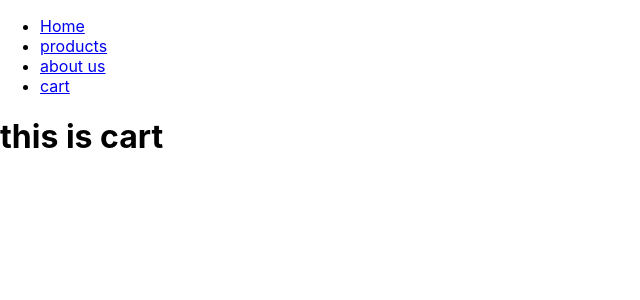
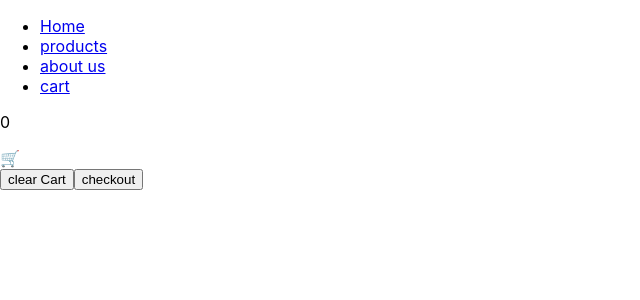
Before and after one commit to parham-mosadeq/storify, a React (Create React App) app: page /cart in a window 1280 px wide. Shown: the top 300 px of the page, without its empty margins (0-640 px from the left). Built offline with nearby package versions, Linux system fonts and the light colour scheme.

Commit message:
btn fin. cart don. btn add rem wo.

```diff
--- a/src/App.js
+++ b/src/App.js
@@ -28,17 +28,20 @@ const App = () => {
         <Route path='products/:id' element={<Product />}></Route>
 
         {/* products routes end */}
+
         {/* cat start */}
         <Route
           path='/products/categories/:category'
           element={<Categories />}
         ></Route>
         {/* cat end */}
+
         {/* about us start */}
         <Route path='/aboutUs' element={<AboutUs />}></Route>
         {/* about us end */}
 
         <Route path='/cart' element={<Cart />}></Route>
+
         {/* notfound */}
         <Route path='/notfound' element={<Notfound />}></Route>
         <Route path='*' element={<Navigate to='notfound' />}></Route>
--- a/src/components/cart/Cart.js
+++ b/src/components/cart/Cart.js
@@ -1,9 +1,53 @@
 import React from 'react';
+// redux
+import { useDispatch, useSelector } from 'react-redux';
+// functions
+import { clear, checkout } from '../../redux/buttons/actionsBtn';
 
 const Cart = () => {
+  const state = useSelector((state) => state.btnState);
+
+  console.log(state);
+
+  const dispatch = useDispatch();
+
   return (
     <div>
-      <h1>this is cart</h1>
+      <div>
+        {!state.checkout ? (
+          state.selectedItemsArray ? (
+            state.selectedItemsArray.map((item) => {
+              console.log(item);
+              return (
+                <div key={item.id}>
+                  <div>
+                    {/* <p>total items price: {state.total}</p> */}
+                    <p>total items counts: {state.itemsCounter}</p>
+                  </div>
+                  <img
+                    width={60}
+                    src={item.selectedItems.image}
+                    alt={item.selectedItems.title}
+                  />
+                  <div>
+                    <p>name: {item.selectedItems.title}</p>
+                    <p>price: {item.selectedItems.price}$</p>
+                  </div>
+                </div>
+              );
+            })
+          ) : (
+            <h1>your cart is empty</h1>
+          )
+        ) : (
+          <p>checkout</p>
+        )}
+      </div>
+      <div>
+        <button onClick={() => dispatch(clear())}>clear Cart</button>
+
+        <button onClick={() => dispatch(checkout())}>checkout</button>
+      </div>
     </div>
   );
 };
--- a/src/components/layouts/Navbar.js
+++ b/src/components/layouts/Navbar.js
@@ -1,6 +1,11 @@
 import React from 'react';
+import { useSelector } from 'react-redux';
+// router
 import { Link } from 'react-router-dom';
+// redux
+
 const Navbar = () => {
+  const itemsCounter = useSelector((state) => state.btnState.itemsCounter);
   return (
     <>
       <ul>
@@ -17,6 +22,13 @@ const Navbar = () => {
           <Link to='cart'>cart</Link>
         </li>
       </ul>
+
+      <div>
+        <div>
+          <p>{itemsCounter}</p>
+          <span>🛒</span>
+        </div>
+      </div>
     </>
   );
 };
--- a/src/components/products/Product.js
+++ b/src/components/products/Product.js
@@ -9,11 +9,12 @@ const Product = () => {
   const dispatch = useDispatch();
 
   const product = useSelector((state) => state.productsState.products);
-  console.log(product);
   const id = window.location.pathname.slice(-1);
 
   useEffect(() => {
-    dispatch(fetchProducts());
+    if (product.length === 0) {
+      dispatch(fetchProducts());
+    }
   }, []);
 
   const nav = useNavigate();
--- a/src/components/products/ProductsCart.js
+++ b/src/components/products/ProductsCart.js
@@ -1,4 +1,4 @@
-import React, { useEffect } from 'react';
+import React from 'react';
 // function
 import { trimDesc, trimTitle } from '../../services/functions';
 // router
@@ -28,7 +28,8 @@ const ProductCart = ({ item }) => {
     (state) => state.btnState.selectedItemsArray
   );
 
-  console.log(selectedArray);
+  // const products = useSelector((state) => state.productsState.products);
+
   return (
     <main>
       {/* container start */}
@@ -36,7 +37,6 @@ const ProductCart = ({ item }) => {
       <article>
         {/* image start */}
         <img style={styles} src={image} alt={title} />
-        {/* image end */}
         {/* desc start */}
         <div>
           <div>
@@ -45,7 +45,6 @@ const ProductCart = ({ item }) => {
           <p>{trimDesc(description)}</p>
         </div>
         {/* desc end */}
-
         <div>
           <div>
             <p>{price}$</p>
@@ -54,21 +53,19 @@ const ProductCart = ({ item }) => {
         </div>
         {/* buttons start */}
         <div>
-          {isInCart(selectedArray, id) ? (
-            <>
-              <button onClick={() => dispatch(increment(id))}>+</button>
-            </>
-          ) : (
-            <button onClick={() => dispatch(add(id, item))}>add</button>
+          {quantityCount(selectedArray, id) === 1 && (
+            <button onClick={() => dispatch(remove(id))}>delete</button>
           )}
-
-          {quantityCount(selectedArray, id) > 1
-           && (
+          {quantityCount(selectedArray, id) > 1 && (
             <button onClick={() => dispatch(decrement(id))}>-</button>
           )}
-
-          {quantityCount(selectedArray, id) === 1 && (
-            <button onClick={() => dispatch(remove(id))}>delete</button>
+          {quantityCount(selectedArray, id) > 0 && (
+            <span>{quantityCount(selectedArray, id)} </span>
+          )}
+          {isInCart(selectedArray, id) ? (
+            <button onClick={() => dispatch(increment(id))}>+</button>
+          ) : (
+            <button onClick={() => dispatch(add(id, item))}>Add to Cart</button>
           )}
         </div>
         {/* buttons end */}
--- a/src/redux/buttons/actionsBtn.js
+++ b/src/redux/buttons/actionsBtn.js
@@ -27,6 +27,17 @@ const remove = (id) => {
   };
 };
 
+const clear = () => {
+  return {
+    type: 'CLEAR',
+  };
+};
+const checkout = () => {
+  return {
+    type: 'CHECKOUT',
+  };
+};
+
 // !buttons handlers end
 
-export { remove, decrement, add, increment };
+export { remove, decrement, add, increment, checkout, clear };
--- a/src/redux/buttons/reducerBtn.js
+++ b/src/redux/buttons/reducerBtn.js
@@ -1,12 +1,24 @@
 const initState = {
   selectedItemsArray: [],
   itemsCounter: 0,
-  quantity: 0,
   total: 0,
   checkout: false,
 };
 
+const sumItems = (items) => {
+  const itemsCounter = items.reduce(
+    (total, product) => total + product.quantity,
+    0
+  );
+  let total = items.reduce((total, product) => {
+    return (total + product.price * product.quantity, 0).toFixed(2);
+  });
+
+  return { itemsCounter, total };
+};
+
 const reducerBtn = (state = initState, action) => {
+  console.log(state);
   switch (action.type) {
     // * buttons start
 
@@ -23,6 +35,8 @@ const reducerBtn = (state = initState, action) => {
       return {
         ...state,
         selectedItemsArray: [...state.selectedItemsArray],
+        ...sumItems(state.selectedItemsArray),
+        checkout: false,
       };
 
     case 'REMOVE':
@@ -32,6 +46,8 @@ const reducerBtn = (state = initState, action) => {
       return {
         ...state,
         selectedItemsArray: [...findItemToRemove],
+        ...sumItems(findItemToRemove),
+        checkout: false,
       };
 
     case 'INCREMENT':
@@ -41,16 +57,20 @@ const reducerBtn = (state = initState, action) => {
       state.selectedItemsArray[selectedItemIndex].quantity++;
       return {
         ...state,
+        ...sumItems(state.selectedItemsArray),
+        checkout: false,
       };
+
     case 'DECREMENT':
       const selectedItemIndexD = state.selectedItemsArray.findIndex(
         (item) => item.id === action.payload
       );
 
       state.selectedItemsArray[selectedItemIndexD].quantity--;
-      // state.selectedItemsArray[selectedItemIndexD].quantity--;
       return {
         ...state,
+        checkout: false,
+        ...sumItems(state.selectedItemsArray),
       };
 
     case 'CHECKOUT':
--- a/src/services/functions.js
+++ b/src/services/functions.js
@@ -19,17 +19,17 @@ const trimDesc = (txt) => {
   return joined;
 };
 
-const isInCart = (selectedItemsArray, id) => {
-  const result = !!selectedItemsArray.find((item) => item.id === id);
+const isInCart = (state, id) => {
+  const result = !!state.find((item) => item.id === id);
   return result;
 };
 
-const quantityCount = (selectedArr, id) => {
-  const index = selectedArr.findIndex((item) => item.id === id);
+const quantityCount = (state, id) => {
+  const index = state.findIndex((item) => item.id === id);
   if (index === -1) {
     return false;
   } else {
-    return isInCart(selectedArr, id) && selectedArr[index].quantity;
+    return state[index].quantity;
   }
 };
 
```
Also changed, not shown: src/redux/products/actionsProducts.js (+0 -25 lines).
